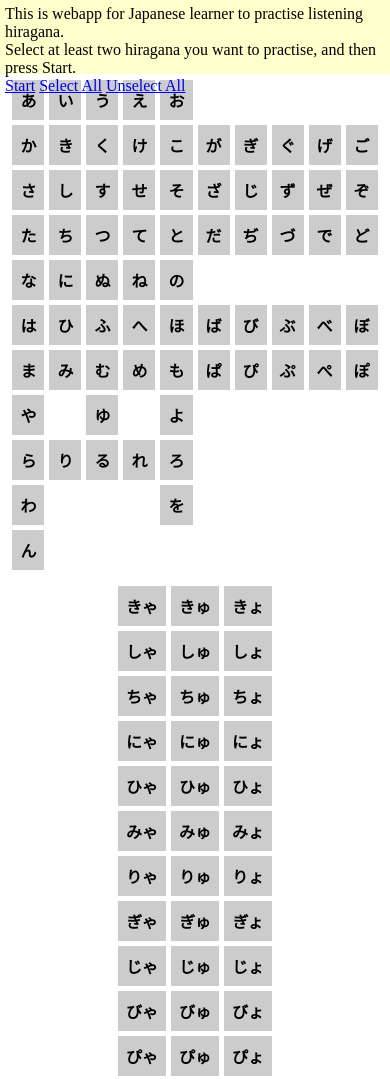
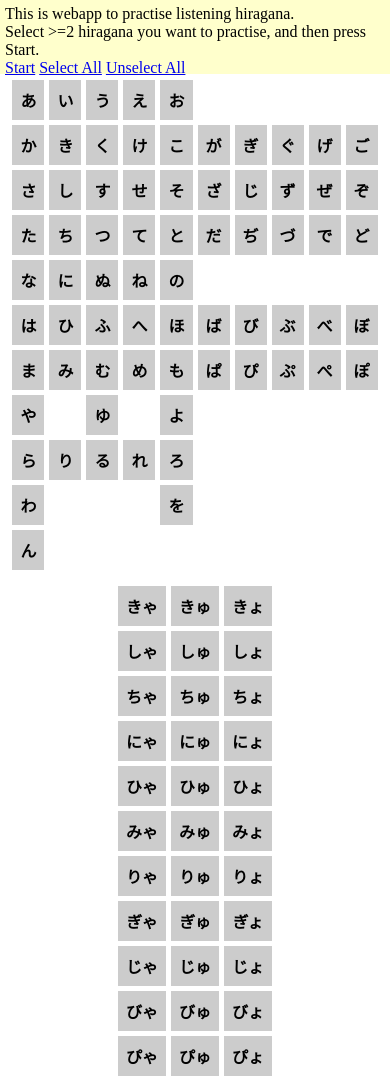
Before and after one commit to wonghang/wonghang.github.io, a plain HTML site: page 50on/index.html in a window 390 px wide. Drawn offline with Linux system fonts and the light colour scheme.

Commit message:
update instruction to fit mobile

```diff
--- a/50on/index.html
+++ b/50on/index.html
@@ -16,7 +16,7 @@ $(function() {
 <body>
 
 <div id="control">
-<div style="display:none;" class="start">This is webapp for Japanese learner to practise listening hiragana.<br>Select at least two hiragana you want to practise, and then press Start.</div>
+<div style="display:none;" class="start">This is webapp to practise listening hiragana.<br>Select &gt;=2 hiragana you want to practise, and then press Start.</div>
 <div style="display:none;" class="stop">Choose the hiragana you heard, or press Repeat to hear again.</div>
 <a style="display:none;" class="start" href="javascript:ongame.start()">Start</a>
 <a style="display:none;" class="stop" href="javascript:ongame.stop()">Stop</a>
```
